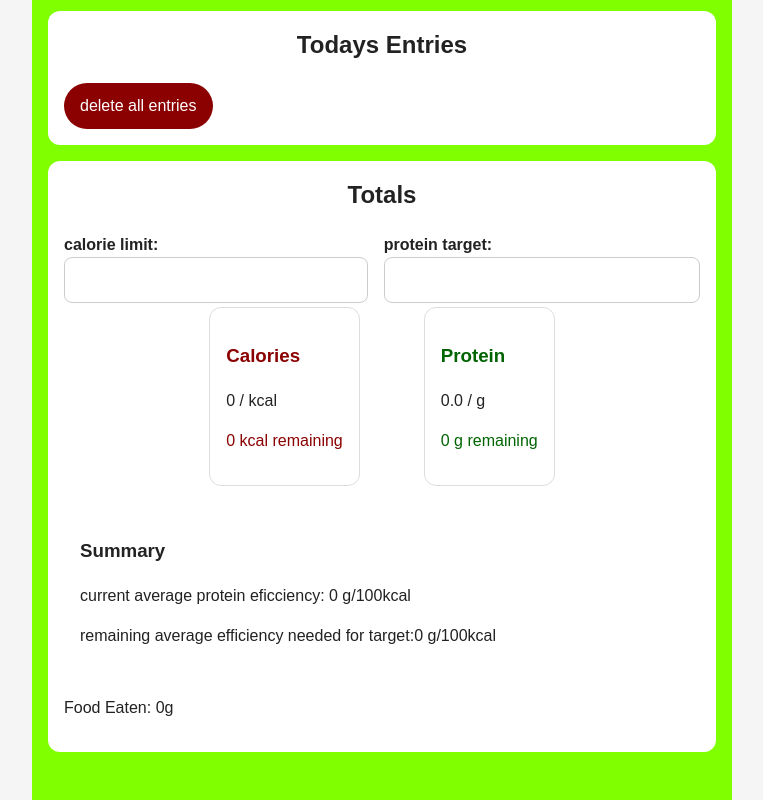
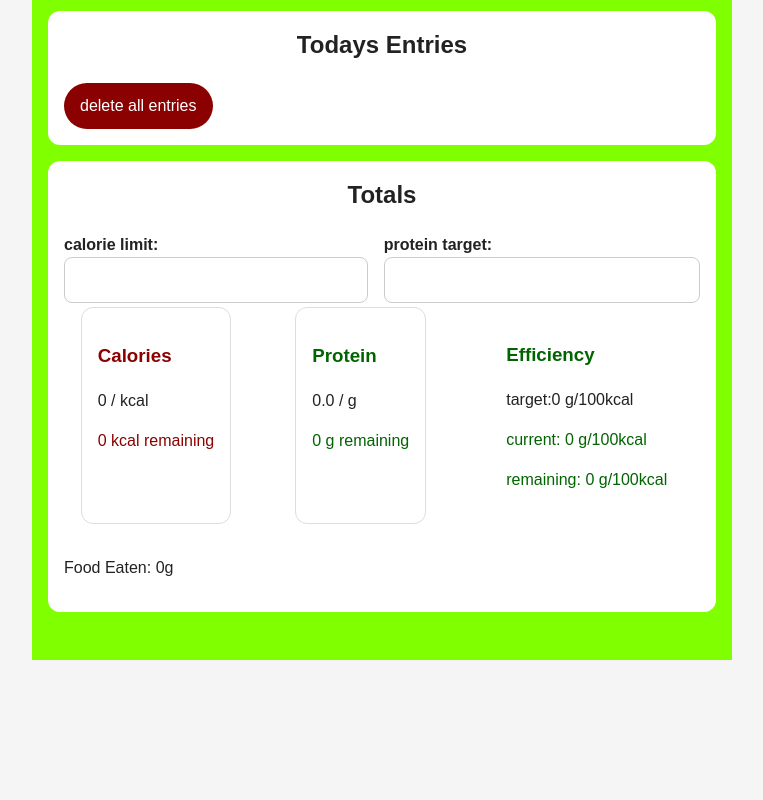
Before and after one commit to GrowYourOwnFreedom/protein-tracker, a React (Vite) app: page / in a window 1280 px wide. Shown: the part 785-1585 px from the top of the page, without its empty margins (258-1021 px from the left). After the commit the page ends 1445 px from the top, so only its background shows below. Built offline with nearby package versions, Linux system fonts and the light colour scheme.

Commit message:
gave succes/warning colours to efficiency summary and dynamically assigned classNames

```diff
--- a/src/SummaryCard.jsx
+++ b/src/SummaryCard.jsx
@@ -3,14 +3,18 @@ import { getProteinEfficiency } from "./nutritonUtils"
 
 function SummaryCard({currentCaloriesTotal,currentProteinTotal,proteinTarget,calorieLimit}) {
     const currentProteinEfficiency = getProteinEfficiency(currentCaloriesTotal,currentProteinTotal)
-    const remainingProtein = proteinTarget - currentProteinTotal
-    const remainingCalories = calorieLimit - currentCaloriesTotal
-    const remainingEfficiencyNeeded = getProteinEfficiency(remainingCalories,remainingProtein)
+    const proteinEfficiencyTarget = getProteinEfficiency(calorieLimit,proteinTarget)
+    const proteinNeeded = proteinTarget - currentProteinTotal
+    const caloriesLeft = calorieLimit - currentCaloriesTotal
+    const remainingProteinEfficiencyNeeded = getProteinEfficiency(caloriesLeft,proteinNeeded)
+    const currentEfficiencySuccess = currentProteinEfficiency >= proteinEfficiencyTarget
+    const cardClass = currentEfficiencySuccess? "target-success" : "target-warning"
     return(
         <section>
-            <h3>Summary</h3>
-            <p>current  average protein eficciency: {formatNumber(currentProteinEfficiency)} g/100kcal</p>
-            <p>remaining average efficiency needed for target:{formatNumber(remainingEfficiencyNeeded)} g/100kcal</p>
+            <h3 className={cardClass}>Efficiency</h3>
+            <p>target:{proteinEfficiencyTarget} g/100kcal</p>
+            <p className={cardClass}>current: {formatNumber(currentProteinEfficiency)} g/100kcal</p>
+            <p className={cardClass}>remaining: {formatNumber(remainingProteinEfficiencyNeeded)} g/100kcal</p>
         </section>
     )
 }
--- a/src/TargetCard.jsx
+++ b/src/TargetCard.jsx
@@ -1,33 +1,23 @@
 import { formatNumber } from "./numberUtils";
 
 function TargetCard({ title, current, target, unit, type }) {
-
     const remaining = formatNumber(target - current);
     let statusText = `${remaining} ${unit} remaining`;
     if (remaining < 0) {
         statusText = `${Math.abs(remaining)} ${unit} over ${type}`;
     }
-    if (
-        (remaining > 0 && type === "limit") ||
-        (remaining <= 0 && type === "goal")
-    )
-        return (
-            <section className="target-card">
-                <h3 className="target-success">{title}</h3>
-                <p>
-                    {current} / {target} {unit}
-                </p>
-                <p className="target-success">{statusText}</p>
-            </section>
-        );
+    const limitSuccess = remaining > 0 && type === "limit";
+    const goalSuccess = remaining <= 0 && type === "goal";
+    const targetCardClass =
+        limitSuccess || goalSuccess ? "target-success" : "target-warning";
 
     return (
         <section className="target-card">
-            <h3 className="target-warning">{title}</h3>
+            <h3 className={targetCardClass}>{title}</h3>
             <p>
                 {current} / {target} {unit}
             </p>
-            <p className="target-warning">{statusText}</p>
+            <p className={targetCardClass}>{statusText}</p>
         </section>
     );
 }
--- a/src/TotalsPanel.jsx
+++ b/src/TotalsPanel.jsx
@@ -54,14 +54,14 @@ function TotalsPanel({
                     target={proteinTarget}
                     unit={"g"}
                     type={"goal"}
-                />
-            </div>
+                    />
                 <SummaryCard
                 currentCaloriesTotal={calories}
                 currentProteinTotal={protein}
                 calorieLimit={calorieLimit}
                 proteinTarget={proteinTarget}
                 />
+                </div>
             <p>Food Eaten: {weight.toFixed(0)}g</p>
         </section>
     );
```
Also changed, not shown: 1 other file (tests, documents, lock files or other folders).
